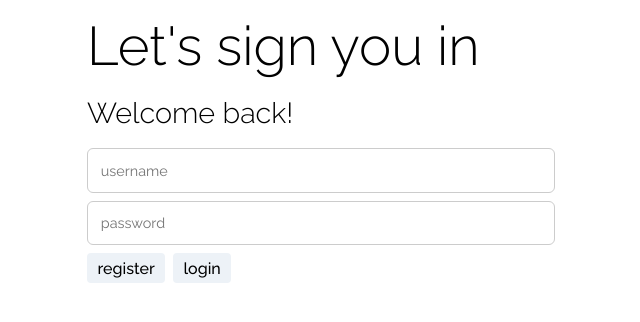
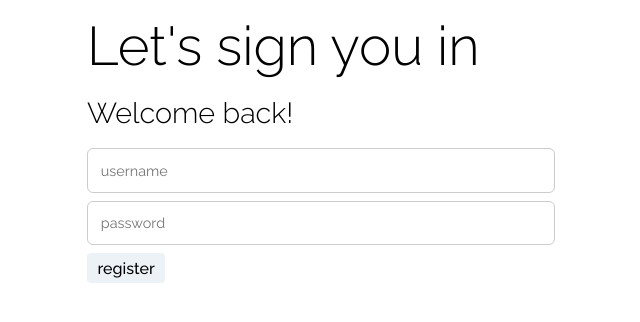
Before and after one commit to guilehm/solid-drop, a React (Create React App) app: page / in a window 1280 px wide. Shown: the top 322 px of the page, without its empty margins (319-959 px from the left). Built offline with nearby package versions, Linux system fonts and the light colour scheme.

Commit message:
remove login button

```diff
--- a/src/components/Register/Register.tsx
+++ b/src/components/Register/Register.tsx
@@ -40,7 +40,6 @@ const Register = () => {
         {errors.password && <S.Error>{errors.password.message}</S.Error>}
         <S.List>
           <Button margin={"8px 8px 0 0"} color={"black"} bgColor={"#edf2f7"}>{"register"}</Button>
-          <Button margin={"8px 8px 0 0"} color={"black"} bgColor={"#edf2f7"}>{"login"}</Button>
         </S.List>
       </S.Form>
     </>
```
